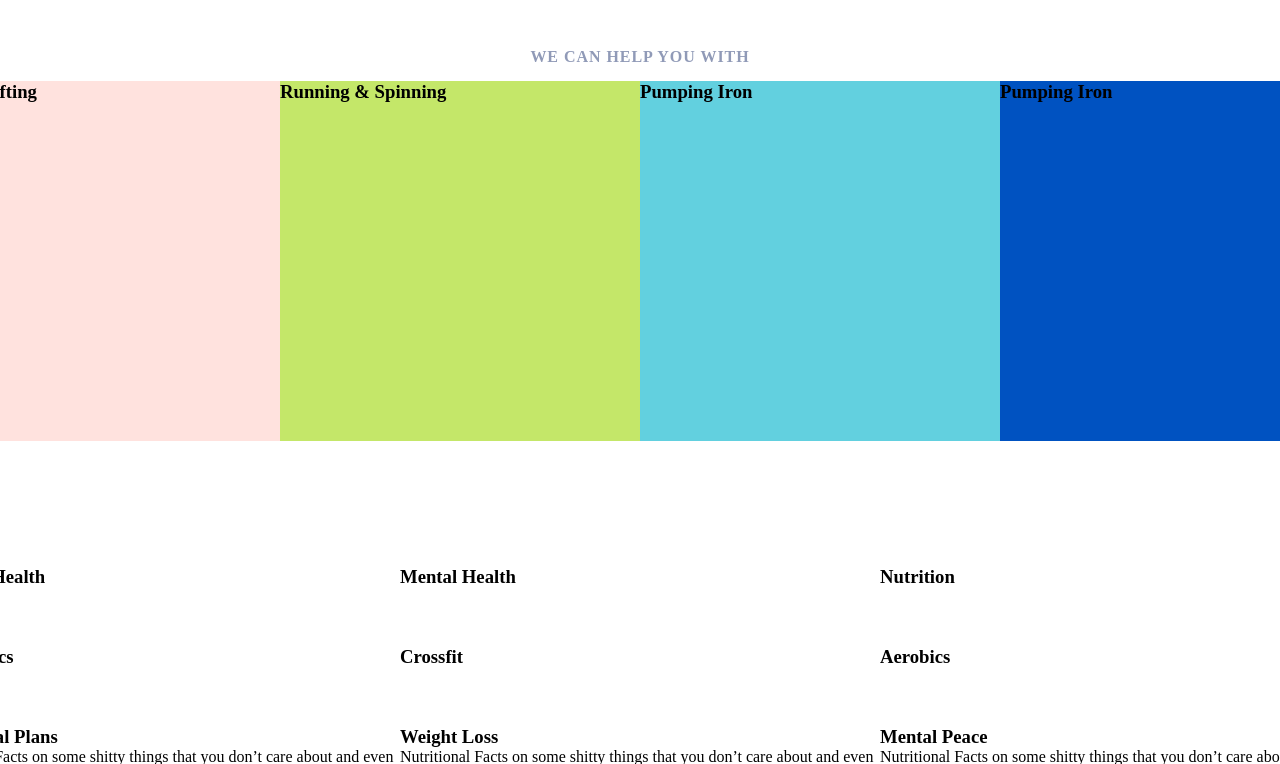
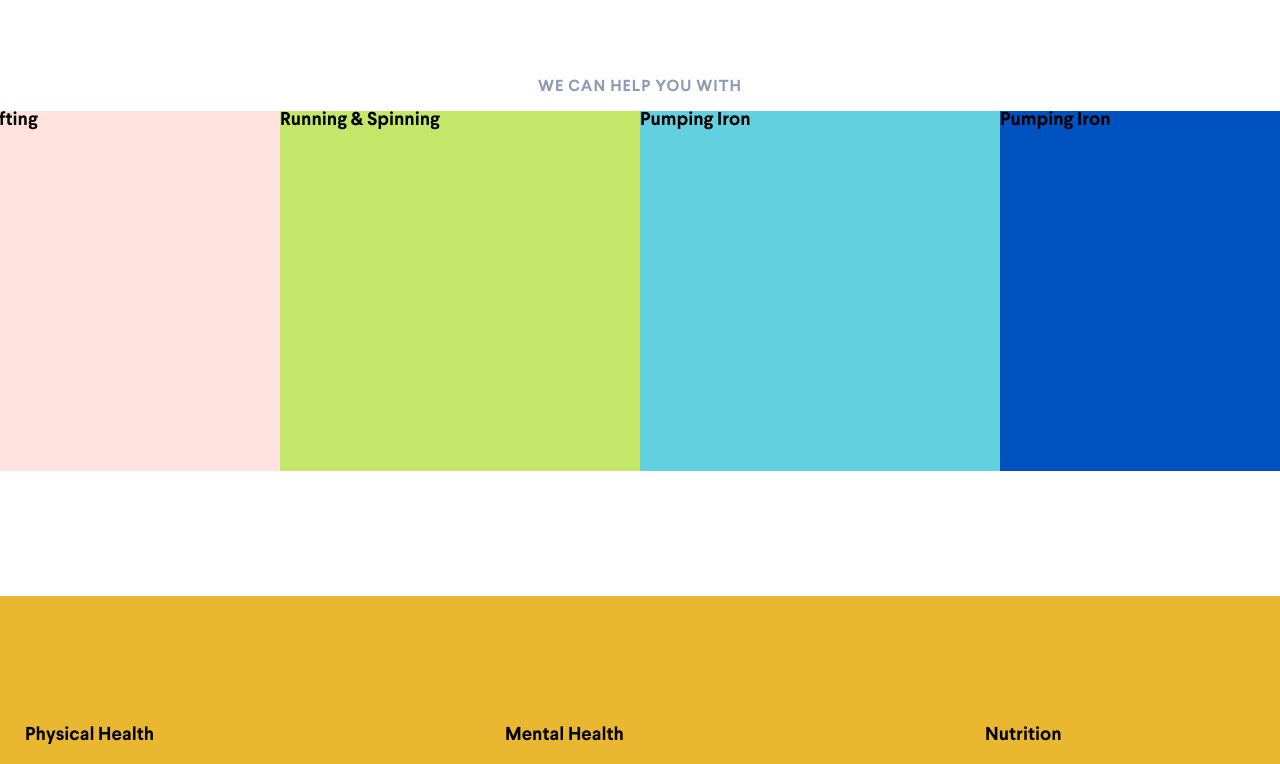
Before and after one commit to BazarovaAnastasiya/Thrivetalk, a plain HTML site: page index.html in a window 1280 px wide. Shown: the part 2036-2800 px from the top of the page. Drawn offline with Linux system fonts and the light colour scheme; files whose address does not match are found by name.

Commit message:
add layout components

```diff
--- a/app/scss/_global.scss
+++ b/app/scss/_global.scss
@@ -1,6 +1,7 @@
 html,
 body {
-	height: 100%;
+	margin: 0 auto;
+	font-family: "Larsseit", Roboto, Oxygen, Ubuntu, Cantarell, "Open Sans", "Helvetica Neue", sans-serif;
 }
 .app {
 	display: grid;
--- /dev/null
+++ b/app/scss/layout/_card.scss
@@ -0,0 +1,8 @@
+.card {
+  width: 480px;
+  height: 480px;
+  background: #e9b730;
+  &__title {
+    padding: 130px 184px 0 105px;
+  }
+}
--- a/app/scss/style.scss
+++ b/app/scss/style.scss
@@ -8,3 +8,4 @@
 @import "layout/_why";
 @import "layout/_about";
 @import "layout/_help";
+@import "layout/_card";
```
Also changed, not shown: app/css/style.min.css.
